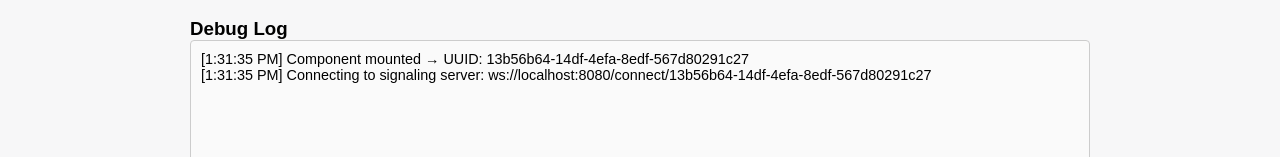
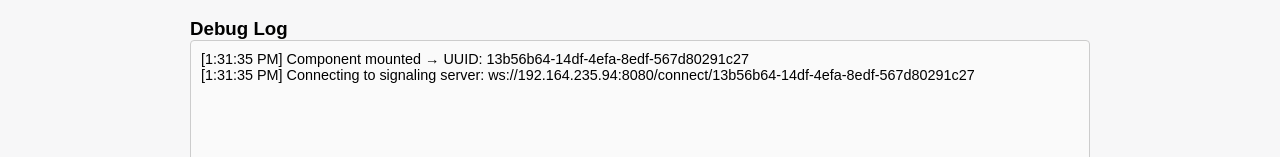
Before and after one commit to MaximTretjakov/nofelet-ui, a Vue app: page /nofelet-ui/call in a window 1280 px wide. Shown: the part 637-794 px from the top of the page. Built offline with nearby package versions, Linux system fonts and the light colour scheme; no server answers.

Commit message:
[address] Поменял адрес

```diff
--- a/src/views/Call.vue
+++ b/src/views/Call.vue
@@ -166,7 +166,7 @@ function updateStatus(message, type) {
 // === CONNECT TO SIGNALING SERVER ===
 function connectWS() {
   try {
-    const url = `ws://localhost:8080/connect/${uuid}`
+    const url = `ws://192.164.235.94:8080/connect/${uuid}`
     addLog(`Connecting to signaling server: ${url}`)
     ws.value = new WebSocket(url)
 
```
